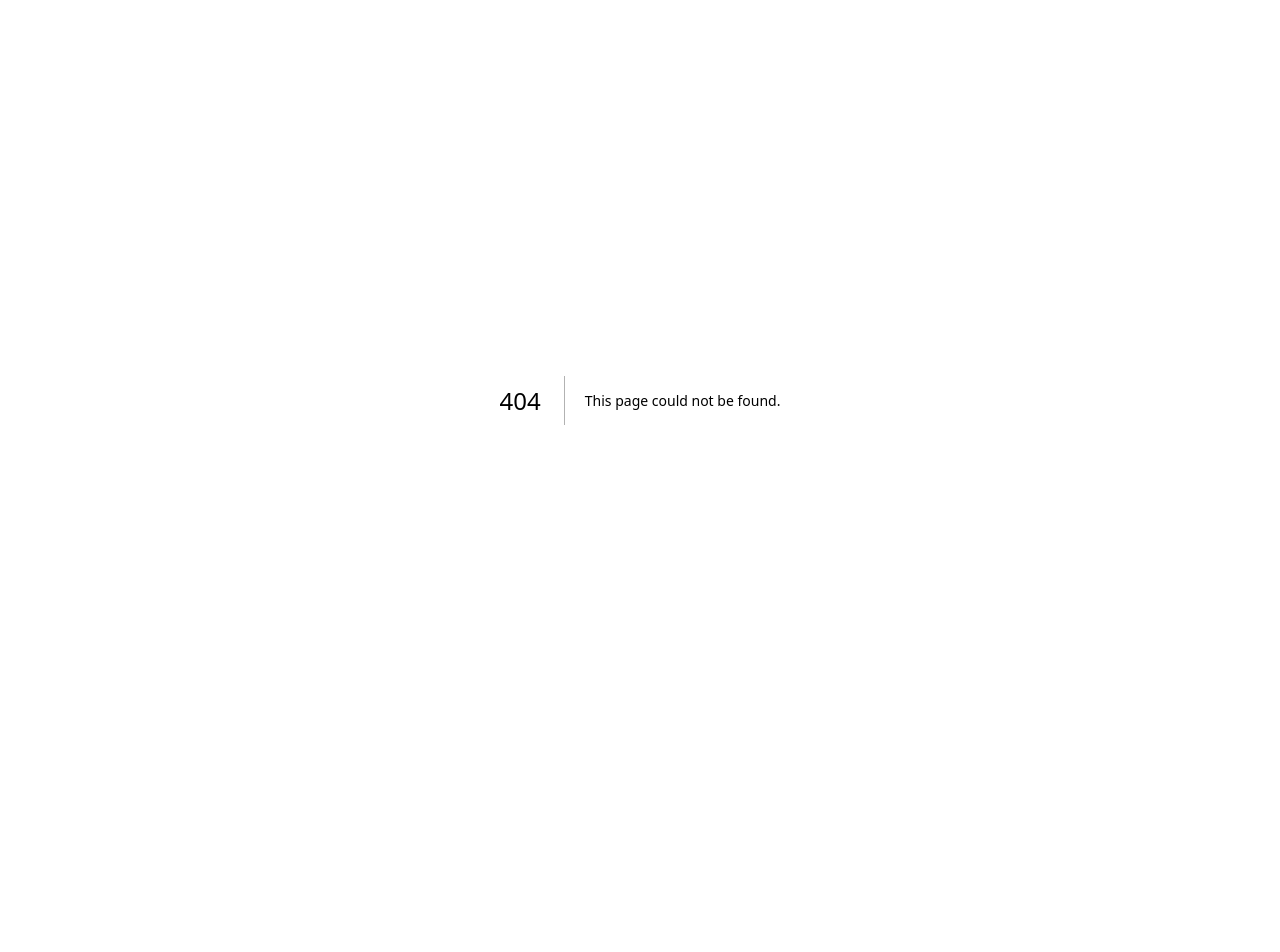
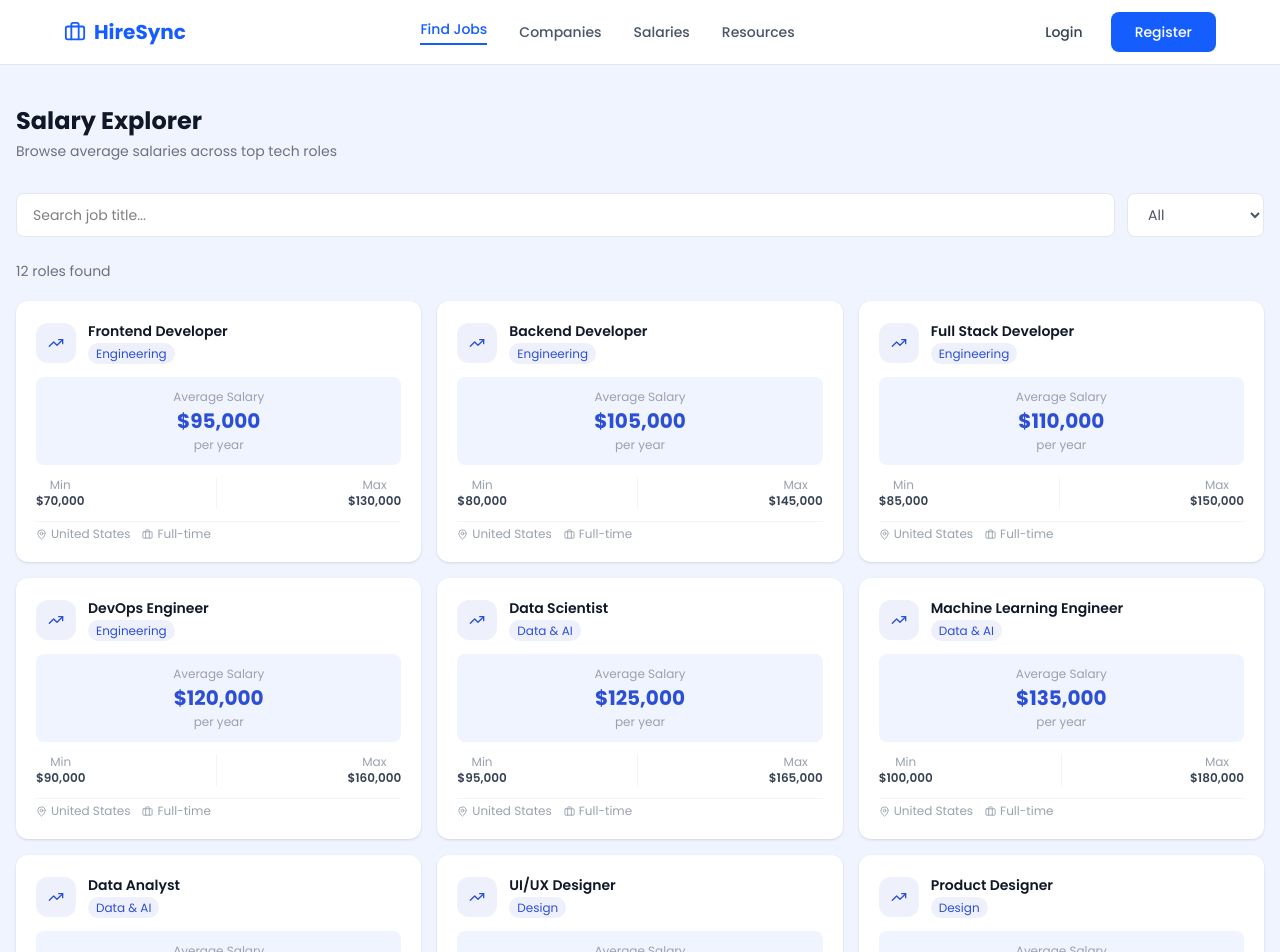
Before and after one commit to hammadgul-dev/hiresync, a Next.js app: page /salaries in a window 1280 px wide. Before the commit this address had no page. Shown: the top 952 px of the page. Before the commit the page ends 800 px from the top, so only its background shows below. Built offline with nearby package versions, Linux system fonts and the light colour scheme.

Commit message:
add salary page in (main) routes group

```diff
--- /dev/null
+++ b/src/app/(main)/salaries/page.tsx
@@ -0,0 +1,195 @@
+import {TrendingUp, Briefcase, MapPin} from "lucide-react"
+
+const salaries = [
+  {
+    title: "Frontend Developer",
+    category: "Engineering",
+    avg: "$95,000",
+    min: "$70,000",
+    max: "$130,000",
+    location: "United States",
+  },
+  {
+    title: "Backend Developer",
+    category: "Engineering",
+    avg: "$105,000",
+    min: "$80,000",
+    max: "$145,000",
+    location: "United States",
+  },
+  {
+    title: "Full Stack Developer",
+    category: "Engineering",
+    avg: "$110,000",
+    min: "$85,000",
+    max: "$150,000",
+    location: "United States",
+  },
+  {
+    title: "DevOps Engineer",
+    category: "Engineering",
+    avg: "$120,000",
+    min: "$90,000",
+    max: "$160,000",
+    location: "United States",
+  },
+  {
+    title: "Data Scientist",
+    category: "Data & AI",
+    avg: "$125,000",
+    min: "$95,000",
+    max: "$165,000",
+    location: "United States",
+  },
+  {
+    title: "Machine Learning Engineer",
+    category: "Data & AI",
+    avg: "$135,000",
+    min: "$100,000",
+    max: "$180,000",
+    location: "United States",
+  },
+  {
+    title: "Data Analyst",
+    category: "Data & AI",
+    avg: "$80,000",
+    min: "$60,000",
+    max: "$110,000",
+    location: "United States",
+  },
+  {
+    title: "UI/UX Designer",
+    category: "Design",
+    avg: "$90,000",
+    min: "$65,000",
+    max: "$125,000",
+    location: "United States",
+  },
+  {
+    title: "Product Designer",
+    category: "Design",
+    avg: "$105,000",
+    min: "$75,000",
+    max: "$140,000",
+    location: "United States",
+  },
+  {
+    title: "Product Manager",
+    category: "Product",
+    avg: "$130,000",
+    min: "$95,000",
+    max: "$170,000",
+    location: "United States",
+  },
+  {
+    title: "Cybersecurity Analyst",
+    category: "Security",
+    avg: "$115,000",
+    min: "$85,000",
+    max: "$155,000",
+    location: "United States",
+  },
+  {
+    title: "Cloud Architect",
+    category: "Engineering",
+    avg: "$145,000",
+    min: "$110,000",
+    max: "$190,000",
+    location: "United States",
+  },
+]
+
+const categories = [
+  "All",
+  "Engineering",
+  "Data & AI",
+  "Design",
+  "Product",
+  "Security",
+]
+
+export default function SalariesPage() {
+  return (
+    <div className="min-h-screen bg-[#f0f4ff]">
+      <div className="max-w-7xl mx-auto px-4 py-10">
+        <div className="mb-8">
+          <h1 className="text-2xl font-bold text-gray-900">Salary Explorer</h1>
+          <p className="text-gray-500 text-sm mt-1">
+            Browse average salaries across top tech roles
+          </p>
+        </div>
+
+        <div className="flex flex-col sm:flex-row gap-3 mb-6">
+          <input
+            type="text"
+            placeholder="Search job title..."
+            className="flex-1 border border-gray-200 bg-white rounded-lg px-4 py-2.5 text-sm outline-none focus:ring-2 focus:ring-[#2d4fd6] focus:border-transparent"
+          />
+          <select className="border border-gray-200 bg-white rounded-lg px-4 py-2.5 text-sm outline-none focus:ring-2 focus:ring-[#2d4fd6] cursor-pointer text-gray-600">
+            {categories.map((c) => (
+              <option key={c}>{c}</option>
+            ))}
+          </select>
+        </div>
+
+        <p className="text-sm text-gray-500 mb-5">
+          {salaries.length} roles found
+        </p>
+
+        <div className="grid grid-cols-1 sm:grid-cols-2 lg:grid-cols-3 gap-4">
+          {salaries.map((s) => (
+            <div
+              key={s.title}
+              className="bg-white rounded-xl shadow-sm p-5 flex flex-col gap-3"
+            >
+              <div className="flex items-start justify-between gap-2">
+                <div className="flex items-center gap-3">
+                  <div className="w-10 h-10 rounded-xl bg-[#eef1fb] flex items-center justify-center shrink-0">
+                    <TrendingUp size={16} className="text-[#2d4fd6]" />
+                  </div>
+                  <div>
+                    <p className="text-sm font-semibold text-gray-900">
+                      {s.title}
+                    </p>
+                    <span className="text-xs bg-[#eef1fb] text-[#2d4fd6] px-2 py-0.5 rounded-full">
+                      {s.category}
+                    </span>
+                  </div>
+                </div>
+              </div>
+
+              <div className="bg-[#f0f4ff] rounded-lg p-3 text-center">
+                <p className="text-xs text-gray-400 mb-0.5">Average Salary</p>
+                <p className="text-xl font-bold text-[#2d4fd6]">{s.avg}</p>
+                <p className="text-xs text-gray-400 mt-0.5">per year</p>
+              </div>
+
+              <div className="flex justify-between text-xs text-gray-500">
+                <div className="text-center">
+                  <p className="text-gray-400">Min</p>
+                  <p className="font-semibold text-gray-700">{s.min}</p>
+                </div>
+                <div className="w-px bg-gray-100" />
+                <div className="text-center">
+                  <p className="text-gray-400">Max</p>
+                  <p className="font-semibold text-gray-700">{s.max}</p>
+                </div>
+              </div>
+
+              <div className="flex items-center gap-3 text-xs text-gray-400 pt-1 border-t border-gray-100">
+                <span className="flex items-center gap-1">
+                  <MapPin size={11} />
+                  {s.location}
+                </span>
+                <span className="flex items-center gap-1">
+                  <Briefcase size={11} />
+                  Full-time
+                </span>
+              </div>
+            </div>
+          ))}
+        </div>
+      </div>
+    </div>
+  )
+}
```
